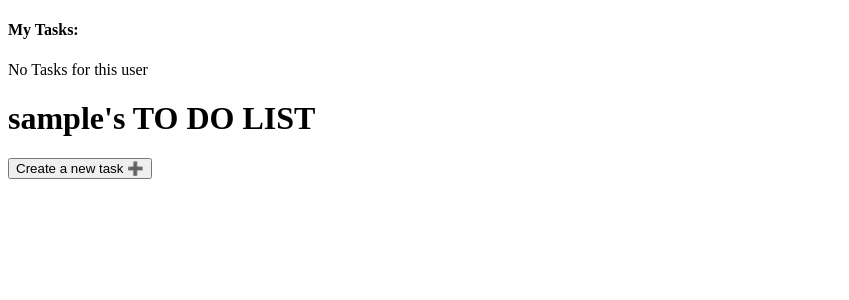
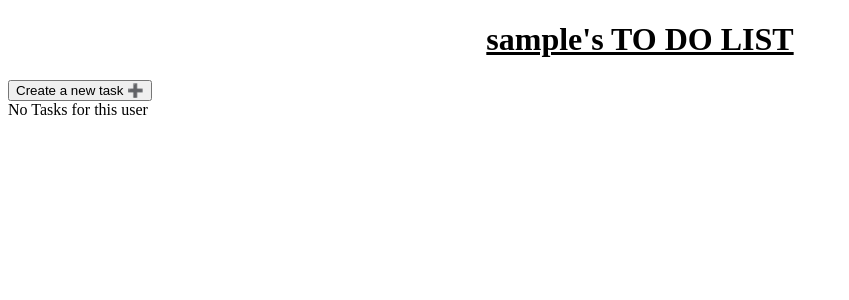
Before and after one commit to eyalyehiely/todo, a Django app: template todo/templates/todo/home.html in a window 1280 px wide. Shown: the top 300 px of the page, without its empty margins (0-849 px from the left). Run offline with Django 4.2, Linux system fonts and the light colour scheme; data comes from the database, SQL or seed files in the repository; both versions use the stored data as it was after the commit; the template is opened without the code that fills it: most values are stand-ins (such as "Sample title", 1, 10 or a date in 2020); data that the repository does not hold is empty.

Commit message:
29 commit

```diff
--- a/todo/static/js/app.js
+++ b/todo/static/js/app.js
@@ -1,18 +1,7 @@
 
-// plus button
 let container = document.createElement('div');
-let plusButton = document.createElement('button');
-plusButton.id = 'plus';
-plusButton.textContent = 'Create a new task ➕'
 
 container.appendChild(document.getElementById('plus'));
-container.appendChild(plusButton);
-
-// add cards functions
-plusButton.addEventListener('click',()=>{
-    createCard();
-    plusButton.disabled=true;
-})
 
 
 
@@ -39,13 +28,14 @@ finishDate.id ='finishDate';
 let currentDate = new Date();
 finishDate.min = currentDate.toLocaleString();
 
-
-
-
-
 let executeBy = document.createElement('input');
 executeBy.placeholder = 'Execute By';
 executeBy.id = 'executeBy';
+
+// save button
+let saveButton = document.createElement('button');
+saveButton.id = 'save';
+saveButton.textContent = '✅' ;
 
 
 // executeBy.addEventListener('click',()=>{
@@ -62,11 +52,6 @@ executeBy.id = 'executeBy';
 
 
 
-
-
-
-
-
 //appending inputs
 cardDiv.appendChild(name);
 cardDiv.appendChild(description);
@@ -78,28 +63,35 @@ cardDiv.appendChild(finishDate);
 
 
 // styling
-cardDiv.style.width = '50vw';
-cardDiv.style.height = '30vh';
-cardDiv.style.marginLeft = '20vw';
+cardDiv.style.marginTop='3vh';
+cardDiv.style.width = '20vw';
+cardDiv.style.height = '24vh';
+cardDiv.style.marginLeft = '10vw';
 cardDiv.style.border = '1px solid silver';
-cardDiv.style.backgroundColor='ghostwhite';
+cardDiv.style.backgroundColor='#dddddd';
 cardDiv.style.boxShadow= '5px 5px 5px 5px lightgray';
 cardDiv.style.display ='flex';
 cardDiv.style.flexDirection ='column';
 cardDiv.style.gap = '1em';
-cardDiv.style.maxWidth='170px';
+
+// row styling
+name.style.marginTop='1vh';
+name.style.marginLeft='1vw';
+name.style.marginRight='1vw';
+description.style.marginLeft='1vw';
+description.style.marginRight='1vw';
+executeBy.style.marginLeft='1vw';
+executeBy.style.marginRight='1vw';
+finishDate.style.marginLeft='1vw';
+finishDate.style.marginRight='1vw';
+t.style.marginLeft='1vw';
+saveButton.style.marginLeft='1vw';
+saveButton.style.marginRight='1vw';
 
 
 
 
 
-
-
-
-// save button
-let saveButton = document.createElement('button');
-saveButton.id = 'save';
-saveButton.textContent = '✅' ;
 
 
 
--- a/todo/static/todo/home.css
+++ b/todo/static/todo/home.css
@@ -1,3 +1,8 @@
+
+h1{
+    text-align: center;
+    text-decoration:underline;
+}
 
 table {
     width: 100%;
@@ -6,7 +11,7 @@ table {
 }
 
 th, td {
-    border: 1px solid #ddd;
+    border: 2px solid black;
     padding: 8px;
     text-align: center;
 }
@@ -28,10 +33,14 @@ td button {
 
 
 tr:hover{
-    background-color: #ddd;
+    background-color: #dddddd;
     /* text-shadow: 2px 2px; */
 }
 
 .plus{
     box-shadow: 10px 10px 5px 12px lightgray;
 }
+
+/* body{
+    background: linear-gradient(to bottom, #004cff, #007bff, #3a00cc);
+} */
--- a/todo/templates/todo/home.html
+++ b/todo/templates/todo/home.html
@@ -8,17 +8,20 @@
     <script src="{% static "js/app.js" %}" defer></script>
     <script src="https://cdn.jsdelivr.net/npm/axios/dist/axios.min.js"></script>
     <link rel="stylesheet" href="{% static 'todo/home.css/' %}">
-
+<script>
+    plusButton.disabled = true
+</script>
 
 </head>
 <body>
+    <h1 id=" title">{{username}}'s TO DO LIST</h1>
+    <div id="plusButton"> <button onclick="createCard()"> Create a new task ➕</button></div>
 
-   <h1 id="plus">{{username}}'s TO DO LIST</h1>
-   <h4 id="plus">My Tasks:</h4>
+    <div id="plus"><div>
     <div id="create"></div>
 
     <div id="tasks"></div>
-    <div id="update"></div>
+
 
 
 
```
Also changed, not shown: db.sqlite3.
